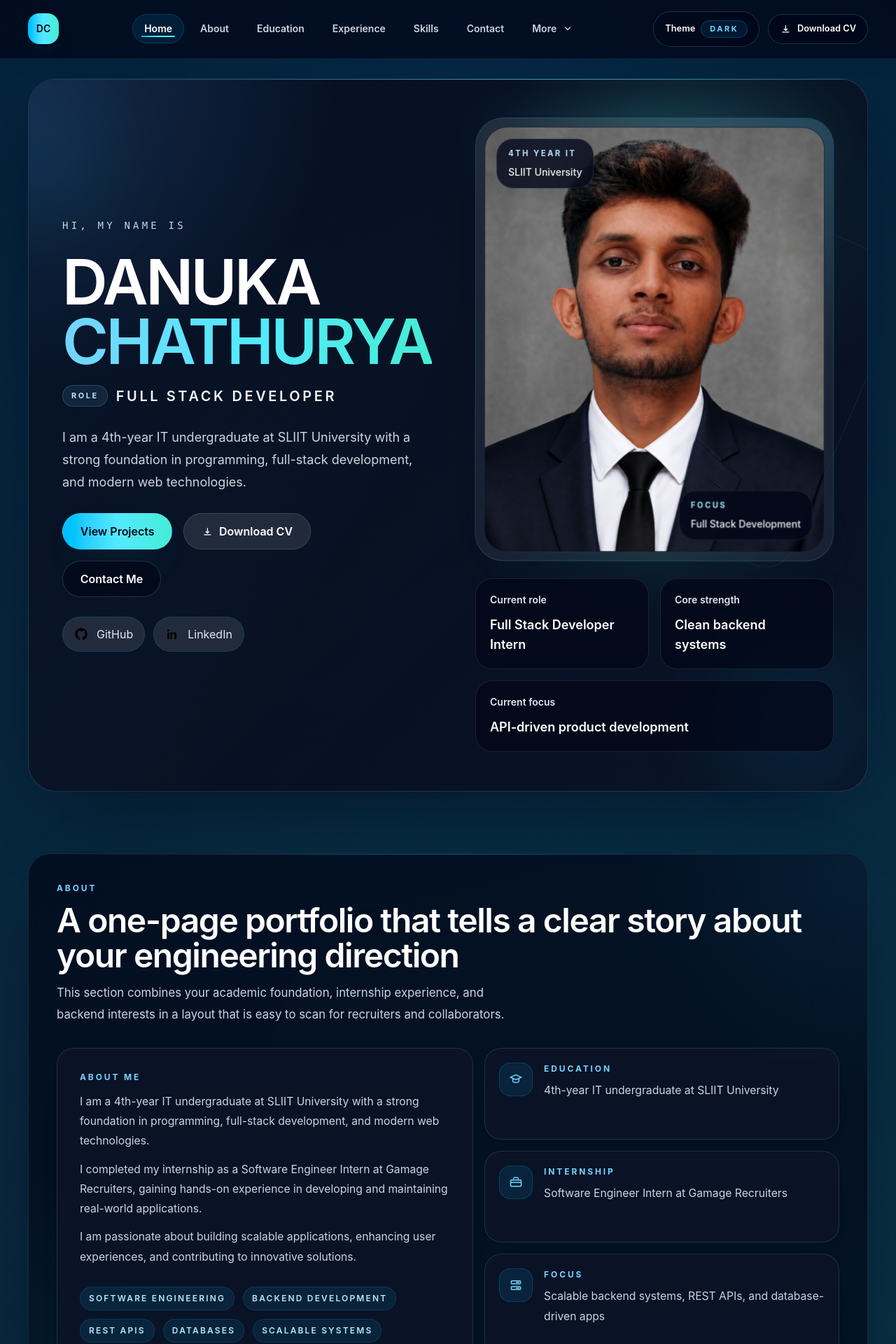
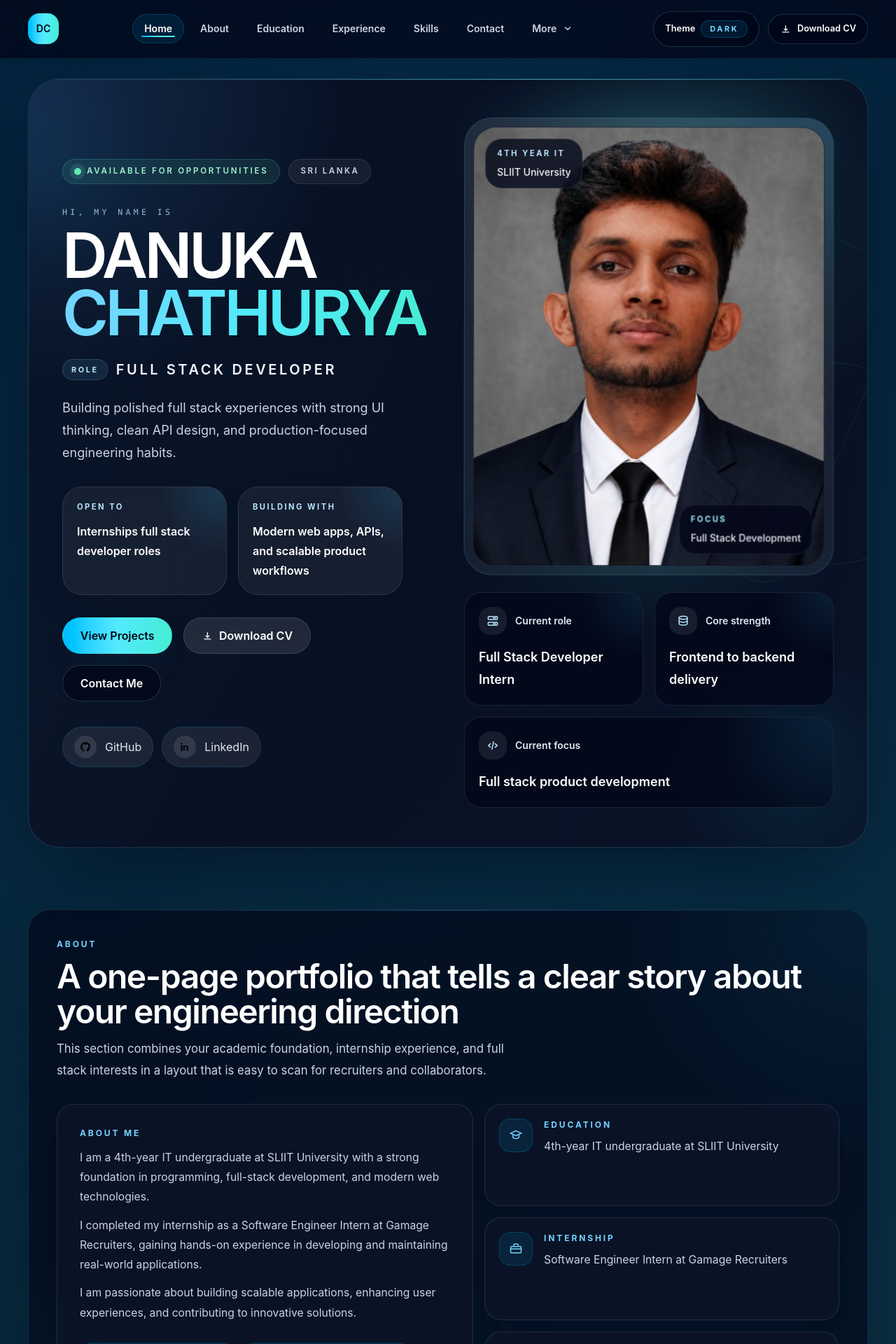
Before and after one commit to danukachathurya/My-Portfolio, a React (Vite) app: page / in a window 1280 px wide. Shown: the top 1920 px of the page at 70% size. Built offline with nearby package versions, Linux system fonts and the light colour scheme.

Commit message:
feat: update content across sections to emphasize full stack development and enhance clarity

```diff
--- a/src/components/CareerDevelopmentSection.jsx
+++ b/src/components/CareerDevelopmentSection.jsx
@@ -14,7 +14,7 @@ export default function CareerDevelopmentSection({ className = "", id = "career-
       id={id}
       className={`scroll-mt-28 ${className}`.trim()}
       eyebrow="Career Development Plan"
-      title="A roadmap that connects near-term growth with long-term backend ambition"
+      title="A roadmap that connects near-term growth with long-term full stack ambition"
       description="This plan breaks my growth into clear phases, while also highlighting the technologies and practices I want to invest in next."
       panelClassName="border-sky-300/20 bg-[linear-gradient(180deg,rgba(240,249,255,0.94)_0%,rgba(248,250,252,0.92)_100%)] shadow-[0_36px_90px_-40px_rgba(8,47,73,0.18)] dark:bg-[linear-gradient(180deg,rgba(8,15,32,0.94)_0%,rgba(15,23,42,0.84)_100%)] dark:shadow-[0_48px_120px_-52px_rgba(2,6,23,0.82)]"
     >
--- a/src/components/ContactSection.jsx
+++ b/src/components/ContactSection.jsx
@@ -98,7 +98,7 @@ export default function ContactSection({ className = "", id = "contact" }) {
     window.setTimeout(() => {
       setIsSubmitting(false);
       setSuccessMessage(
-        "Thanks. Your message passed validation successfully and the form is ready to connect to an email or backend service.",
+        "Thanks. Your message passed validation successfully and the form is ready to connect to an email or submission service.",
       );
       setFormValues(initialFormValues);
     }, 500);
@@ -109,7 +109,7 @@ export default function ContactSection({ className = "", id = "contact" }) {
       id={id}
       className={`scroll-mt-28 ${className}`.trim()}
       eyebrow="Contact"
-      title="Let's connect for internships, backend projects, and collaboration"
+      title="Let's connect for internships, full stack projects, and collaboration"
       description="Reach out directly by phone or email, or use the form below to draft a polished message with built-in validation."
       panelClassName="border-sky-300/20 bg-[linear-gradient(180deg,rgba(240,249,255,0.94)_0%,rgba(248,250,252,0.92)_100%)] shadow-[0_36px_90px_-40px_rgba(8,47,73,0.18)] dark:bg-[linear-gradient(180deg,rgba(8,15,32,0.94)_0%,rgba(15,23,42,0.84)_100%)] dark:shadow-[0_48px_120px_-52px_rgba(2,6,23,0.82)]"
     >
@@ -120,7 +120,7 @@ export default function ContactSection({ className = "", id = "contact" }) {
               <span className={ui.badge}>Available For Opportunities</span>
               <h3 className={ui.title}>Start the conversation with the channel that fits best.</h3>
               <p className={ui.body}>
-                I'm open to internship opportunities, backend-focused work, and meaningful
+                I'm open to internship opportunities, full stack development work, and meaningful
                 collaboration. Clear contact details and a simple form make reaching out easy.
               </p>
             </div>
@@ -188,7 +188,7 @@ export default function ContactSection({ className = "", id = "contact" }) {
               <h3 className={ui.title}>Send a polished message with clear validation.</h3>
               <p className={ui.body}>
                 This form currently uses client-side validation and a success state. Connect it to
-                a backend or email service whenever you want to receive live submissions.
+                an email or submission service whenever you want to receive live submissions.
               </p>
             </div>
 
--- a/src/components/home/AboutSection.jsx
+++ b/src/components/home/AboutSection.jsx
@@ -27,7 +27,7 @@ export default function AboutSection() {
       className="scroll-mt-28"
       eyebrow="About"
       title="A one-page portfolio that tells a clear story about your engineering direction"
-      description="This section combines your academic foundation, internship experience, and backend interests in a layout that is easy to scan for recruiters and collaborators."
+      description="This section combines your academic foundation, internship experience, and full stack interests in a layout that is easy to scan for recruiters and collaborators."
     >
       <motion.div className="grid gap-4 xl:grid-cols-[1.08fr_0.92fr]" {...sectionMotionProps}>
         <motion.article className={`${ui.card} overflow-hidden p-6 sm:p-8`} {...itemMotionProps}>
--- a/src/components/home/ExperienceSection.jsx
+++ b/src/components/home/ExperienceSection.jsx
@@ -26,7 +26,7 @@ export default function ExperienceSection() {
       className="scroll-mt-28"
       eyebrow="Work Experience"
       title="Featured internship experience at Gamage Recruiters"
-      description="This section highlights the internship experience that strengthened your practical understanding of backend systems, APIs, and real-world application maintenance."
+      description="This section highlights the internship experience that strengthened your practical understanding of interfaces, APIs, databases, and real-world application maintenance."
       panelClassName="border-sky-300/20 bg-[linear-gradient(180deg,rgba(240,249,255,0.94)_0%,rgba(248,250,252,0.92)_100%)] shadow-[0_36px_90px_-40px_rgba(8,47,73,0.22)] dark:bg-[linear-gradient(180deg,rgba(8,15,32,0.94)_0%,rgba(15,23,42,0.84)_100%)] dark:shadow-[0_48px_120px_-52px_rgba(2,6,23,0.82)]"
     >
       <motion.div className="grid gap-4 xl:grid-cols-[1.18fr_0.82fr]" {...sectionMotionProps}>
--- a/src/components/home/HomeHeroSection.jsx
+++ b/src/components/home/HomeHeroSection.jsx
@@ -4,7 +4,13 @@ import heroPortrait from "../../assets/danuka-photo-placeholder.png";
 import DownloadCvButton from "../DownloadCvButton";
 import Button from "../Button";
 import Container from "../Container";
-import { GitHubIcon, LinkedInIcon } from "../icons/PortfolioIcons";
+import {
+  CodeIcon,
+  DatabaseIcon,
+  GitHubIcon,
+  LinkedInIcon,
+  ServerIcon,
+} from "../icons/PortfolioIcons";
 import { heroSummaryCards } from "../../data/home";
 import { profile } from "../../data/profile";
 import { ui } from "../../lib/ui";
@@ -36,6 +42,18 @@ const socialIconMap = {
   github: GitHubIcon,
   linkedin: LinkedInIcon,
 };
+
+
+const heroSignalCards = [
+  {
+    title: "Open to",
+    value: "Internships full stack developer roles",
+  },
+  {
+    title: "Building with",
+    value: "Modern web apps, APIs, and scalable product workflows",
+  },
+];
 
 function useTypedRole(role) {
   const shouldReduceMotion = useReducedMotion();
@@ -98,10 +116,13 @@ export default function HomeHeroSection() {
   return (
     <section id="home" className="scroll-mt-28 pb-10">
       <Container size="wide">
-        <div className="relative overflow-hidden rounded-[2.5rem] border border-sky-300/20 bg-[linear-gradient(135deg,rgba(2,6,23,0.95)_0%,rgba(8,15,32,0.92)_42%,rgba(10,18,38,0.96)_100%)] px-5 py-8 shadow-[0_38px_120px_-46px_rgba(2,6,23,0.78)] sm:px-8 sm:py-12 lg:px-12 lg:py-14">
+        <div className="relative overflow-hidden rounded-[2.8rem] border border-sky-300/20 bg-[linear-gradient(135deg,rgba(2,6,23,0.98)_0%,rgba(8,16,34,0.96)_38%,rgba(10,18,38,0.98)_100%)] px-5 py-8 shadow-[0_42px_130px_-48px_rgba(2,6,23,0.82)] sm:px-8 sm:py-12 lg:px-12 lg:py-14">
           <div className="pointer-events-none absolute inset-0 bg-[radial-gradient(circle_at_top_left,_rgba(96,165,250,0.18),_transparent_28%),radial-gradient(circle_at_80%_18%,_rgba(45,212,191,0.14),_transparent_24%),linear-gradient(120deg,_rgba(56,189,248,0.06),_transparent_48%)]" />
+          <div className="pointer-events-none absolute inset-0 bg-[linear-gradient(to_right,rgba(56,189,248,0.06)_1px,transparent_1px),linear-gradient(to_bottom,rgba(56,189,248,0.04)_1px,transparent_1px)] bg-[size:52px_52px] opacity-20 [mask-image:linear-gradient(180deg,rgba(0,0,0,0.42),transparent_88%)]" />
           <div className="pointer-events-none absolute -left-16 top-10 h-40 w-40 rounded-full bg-sky-400/10 blur-3xl" />
           <div className="pointer-events-none absolute bottom-0 right-0 h-52 w-52 rounded-full bg-cyan-400/10 blur-3xl" />
+          <div className="pointer-events-none absolute -right-24 top-1/2 h-72 w-72 -translate-y-1/2 rounded-full border border-cyan-300/10" />
+          <div className="pointer-events-none absolute right-[22%] top-[26%] hidden h-px w-[18rem] rotate-[36deg] bg-gradient-to-r from-transparent via-sky-300/35 to-transparent lg:block" />
           <motion.div
             aria-hidden="true"
             className="pointer-events-none absolute inset-x-[-15%] top-0 h-px bg-gradient-to-r from-transparent via-cyan-300/60 to-transparent"
@@ -113,21 +134,30 @@ export default function HomeHeroSection() {
             variants={heroContainerVariants}
             initial="hidden"
             animate="show"
-            className="relative grid gap-12 lg:grid-cols-[minmax(0,1.05fr)_minmax(21rem,32rem)] lg:items-center xl:gap-14"
+            className="relative grid gap-12 lg:grid-cols-[minmax(0,1.02fr)_minmax(22rem,33rem)] lg:items-center xl:gap-14"
           >
-            <div className="space-y-7 lg:pr-4 xl:pr-8">
-              <motion.div variants={heroItemVariants} className="space-y-4">
-                <p className="font-mono text-sm uppercase tracking-[0.3em] text-slate-300">
-                  Hi, my name is
-                </p>
+            <div className="space-y-8 lg:pr-4 xl:pr-8">
+              <motion.div variants={heroItemVariants} className="flex flex-wrap items-center gap-3">
+                <span className="inline-flex items-center gap-2 rounded-full border border-emerald-300/18 bg-emerald-300/10 px-4 py-2 text-[0.72rem] font-semibold uppercase tracking-[0.24em] text-emerald-200">
+                  <span className="h-2.5 w-2.5 rounded-full bg-emerald-300 shadow-[0_0_0_6px_rgba(110,231,183,0.14)]" />
+                  Available for opportunities
+                </span>
+                <span className="inline-flex items-center rounded-full border border-white/10 bg-white/6 px-4 py-2 text-[0.72rem] font-semibold uppercase tracking-[0.22em] text-slate-300">
+                  Sri Lanka
+                </span>
               </motion.div>
 
-              <motion.div variants={heroItemVariants} className="space-y-5">
-                <h1 className="max-w-4xl text-[clamp(3.4rem,7vw,6rem)] font-semibold leading-[0.95] tracking-[-0.04em] text-white">
-                  DANUKA
-                  <br />
-                  <span className={ui.gradientText}>CHATHURYA</span>
-                </h1>
+              <motion.div variants={heroItemVariants} className="space-y-6">
+                <div className="space-y-3">
+                  <p className="font-mono text-[0.72rem] uppercase tracking-[0.38em] text-sky-200/80">
+                    Hi, my name is
+                  </p>
+                  <h1 className="max-w-4xl text-[clamp(3.5rem,7vw,6.4rem)] font-semibold leading-[0.92] tracking-[-0.05em] text-white">
+                    DANUKA
+                    <br />
+                    <span className={ui.gradientText}>CHATHURYA</span>
+                  </h1>
+                </div>
 
                 <div className="flex flex-wrap items-center gap-3">
                   <span className={heroBadgeClass}>Role</span>
@@ -138,11 +168,30 @@ export default function HomeHeroSection() {
                     {typedRole}
                   </p>
                 </div>
+
+                <p className="max-w-3xl text-[1.06rem] leading-8 text-slate-300 sm:text-lg">
+                  Building polished full stack experiences with strong UI thinking, clean API
+                  design, and production-focused engineering habits.
+                </p>
               </motion.div>
 
-              <motion.p variants={heroItemVariants} className="max-w-3xl text-lg leading-8 text-slate-300">
-                {profile.intro}
-              </motion.p>
+              <motion.div variants={heroItemVariants} className="grid gap-4 sm:grid-cols-2">
+                {heroSignalCards.map((card) => (
+                  <motion.div
+                    key={card.title}
+                    className="relative overflow-hidden rounded-[1.8rem] border border-white/10 bg-white/6 p-5 shadow-[0_24px_70px_-42px_rgba(15,23,42,0.5)] backdrop-blur-2xl"
+                    whileHover={shouldReduceMotion ? undefined : { y: -4, scale: 1.01 }}
+                  >
+                    <div className="pointer-events-none absolute inset-0 bg-[radial-gradient(circle_at_top_right,_rgba(56,189,248,0.16),_transparent_34%)]" />
+                    <p className="relative text-[0.7rem] font-bold uppercase tracking-[0.22em] text-sky-200">
+                      {card.title}
+                    </p>
+                    <p className="relative mt-3 text-base font-semibold leading-7 text-white">
+                      {card.value}
+                    </p>
+                  </motion.div>
+                ))}
+              </motion.div>
 
               <motion.div variants={heroItemVariants} className="flex flex-wrap gap-3 sm:gap-4">
                 <Button href="#projects" size="lg">
@@ -160,7 +209,7 @@ export default function HomeHeroSection() {
                 </Button>
               </motion.div>
 
-              <motion.div variants={heroItemVariants} className="flex flex-wrap items-center gap-3">
+              <motion.div variants={heroItemVariants} className="flex flex-wrap items-center gap-3 pt-1">
                 {profile.socialLinks.map((link) => {
                   const Icon = socialIconMap[link.iconKey];
 
@@ -170,11 +219,13 @@ export default function HomeHeroSection() {
                       href={link.href}
                       target="_blank"
                       rel="noreferrer"
-                      className="inline-flex items-center gap-3 rounded-full border border-sky-400/15 bg-white/10 px-4 py-3 text-slate-200 shadow-[0_30px_60px_-34px_rgba(15,23,42,0.22)] transition duration-200 hover:border-sky-400/30 hover:bg-sky-400/10 hover:text-white motion-reduce:transition-none"
+                      className="inline-flex items-center gap-3 rounded-full border border-sky-400/15 bg-white/8 px-4 py-3 text-slate-200 shadow-[0_30px_60px_-34px_rgba(15,23,42,0.22)] backdrop-blur-xl transition duration-200 hover:border-sky-400/30 hover:bg-sky-400/10 hover:text-white motion-reduce:transition-none"
                       whileHover={shouldReduceMotion ? undefined : { y: -2, scale: 1.02 }}
                       whileTap={shouldReduceMotion ? undefined : { scale: 0.98 }}
                     >
-                      <Icon className="h-5 w-5" />
+                      <span className="inline-flex h-8 w-8 items-center justify-center rounded-full bg-white/10">
+                        <Icon className="h-4 w-4" />
+                      </span>
                       <span>{link.label}</span>
                     </motion.a>
                   );
@@ -237,11 +288,25 @@ export default function HomeHeroSection() {
                   {heroSummaryCards.map((card) => (
                     <motion.div
                       key={card.title}
-                      className={`rounded-3xl border border-white/10 bg-slate-950/70 p-5 backdrop-blur-xl ${card.className}`}
+                      className={`relative overflow-hidden rounded-3xl border border-white/10 bg-slate-950/70 p-5 backdrop-blur-xl ${card.className}`}
                       whileHover={shouldReduceMotion ? undefined : { y: -4, scale: 1.01 }}
                     >
-                      <p className="text-sm font-semibold text-slate-200">{card.title}</p>
-                      <p className="mt-3 text-lg font-semibold text-white">{card.value}</p>
+                      <div className="pointer-events-none absolute inset-0 bg-[radial-gradient(circle_at_top_right,_rgba(56,189,248,0.12),_transparent_30%)]" />
+                      <div className="relative">
+                        <div className="mb-4 flex items-center gap-3">
+                          <span className="inline-flex h-10 w-10 items-center justify-center rounded-2xl bg-white/8 text-sky-200">
+                            {card.title === "Current role" ? (
+                              <ServerIcon className="h-5 w-5" />
+                            ) : card.title === "Core strength" ? (
+                              <DatabaseIcon className="h-5 w-5" />
+                            ) : (
+                              <CodeIcon className="h-5 w-5" />
+                            )}
+                          </span>
+                          <p className="text-sm font-semibold text-slate-200">{card.title}</p>
+                        </div>
+                        <p className="text-lg font-semibold leading-8 text-white">{card.value}</p>
+                      </div>
                     </motion.div>
                   ))}
                 </motion.div>
--- a/src/components/home/SkillsSection.jsx
+++ b/src/components/home/SkillsSection.jsx
@@ -84,7 +84,7 @@ export default function SkillsSection() {
       id="skills"
       className="scroll-mt-28"
       eyebrow="Skills"
-      title="A categorized toolkit built around modern web and backend development"
+      title="A categorized toolkit built around modern full stack development"
       description="These categories organize the technologies I currently work with across interface development, backend engineering, databases, and delivery tooling."
     >
       <motion.div className="grid gap-4 xl:grid-cols-2" {...sectionMotionProps}>
--- a/src/data/careerPlan.js
+++ b/src/data/careerPlan.js
@@ -4,7 +4,7 @@ export const careerMilestones = [
     horizon: "Short-term",
     timeframe: "1 year",
     title: "Build stronger execution and land the right opportunity",
-    goals: ["Improve React & backend skills", "Get internship/job"],
+    goals: ["Improve full stack product skills", "Get internship/job"],
   },
   {
     step: "02",
@@ -17,8 +17,8 @@ export const careerMilestones = [
     step: "03",
     horizon: "Long-term",
     timeframe: "5+ years",
-    title: "Move toward backend leadership and large-scale system thinking",
-    goals: ["Become senior backend engineer", "Work with scalable systems"],
+    title: "Move toward senior full stack leadership and product-scale thinking",
+    goals: ["Become senior full stack engineer", "Build scalable end-to-end systems"],
   },
 ];
 
--- a/src/data/cv.js
+++ b/src/data/cv.js
@@ -33,7 +33,7 @@ export const cvData = {
       duration: "May 2025 - Nov 2025",
       highlights: [
         "Gained hands-on experience developing and maintaining real-world applications.",
-        "Worked with backend systems, APIs, and databases.",
+        "Worked across interfaces, APIs, and databases to support complete application workflows.",
       ],
     },
   ],
--- a/src/data/home.js
+++ b/src/data/home.js
@@ -6,22 +6,23 @@ export const heroSummaryCards = [
   },
   {
     title: "Core strength",
-    value: "Clean backend systems",
+    value: "Frontend to backend delivery",
     className: "",
   },
   {
     title: "Current focus",
-    value: "API-driven product development",
+    value: "Full stack product development",
     className: "sm:col-span-2",
   },
 ];
 
 export const focusAreas = [
   "Software Engineering",
-  "Backend Development",
+  "Full Stack Development",
+  "Frontend Engineering",
   "REST APIs",
   "Databases",
-  "Scalable Systems",
+  "Scalable Applications",
 ];
 
 export const profileHighlights = [
@@ -37,7 +38,7 @@ export const profileHighlights = [
   },
   {
     title: "Focus",
-    value: "Scalable backend systems, REST APIs, and database-driven apps",
+    value: "Responsive interfaces, REST APIs, and database-driven full stack apps",
     iconKey: "server",
   },
 ];
@@ -66,7 +67,7 @@ export const workExperience = {
   duration: "May 2025 - Nov 2025",
   highlights: [
     "Gained hands-on experience developing and maintaining real-world applications.",
-    "Worked with backend systems, APIs, and databases.",
+    "Worked across interfaces, APIs, and databases to support complete application workflows.",
   ],
 };
 
@@ -78,7 +79,7 @@ export const experienceCards = [
   },
   {
     title: "Focus Areas",
-    body: "Backend systems, API workflows, and database-driven development formed the core of the internship experience.",
+    body: "Frontend interfaces, API workflows, and database-driven development formed the core of the internship experience.",
     iconKey: "database",
   },
   {
--- a/src/data/navigation.js
+++ b/src/data/navigation.js
@@ -17,12 +17,12 @@ export const sectionLinks = [
   {
     label: "Experience",
     href: "#experience",
-    description: "Highlight internship experience, backend strengths, and practical skills.",
+    description: "Highlight internship experience, full stack strengths, and practical skills.",
   },
   {
     label: "Skills",
     href: "#skills",
-    description: "Explore the technologies you use across frontend, backend, data, and tooling.",
+    description: "Explore the technologies you use across frontend, backend, databases, and tooling.",
   },
   {
     label: "University Projects",
@@ -47,7 +47,7 @@ export const sectionLinks = [
   {
     label: "Career",
     href: "#career-plan",
-    description: "Follow the roadmap from short-term growth to long-term backend goals.",
+    description: "Follow the roadmap from short-term growth to long-term full stack goals.",
   },
   {
     label: "Contact",
--- a/src/pages/CvPage.jsx
+++ b/src/pages/CvPage.jsx
@@ -116,7 +116,7 @@ export default function CvPage() {
       <PageSection
         eyebrow="Experience"
         title="Internship impact, technical toolkit, and selected projects"
-        description="This section keeps the most relevant backend-focused experience close to the download action."
+        description="This section keeps the most relevant full stack experience close to the download action."
       >
         <div className="grid gap-4 xl:grid-cols-[0.88fr_1.12fr]">
           <div className="space-y-4">
```
Also changed, not shown: src/data/journal.js (+5 -5 lines).
